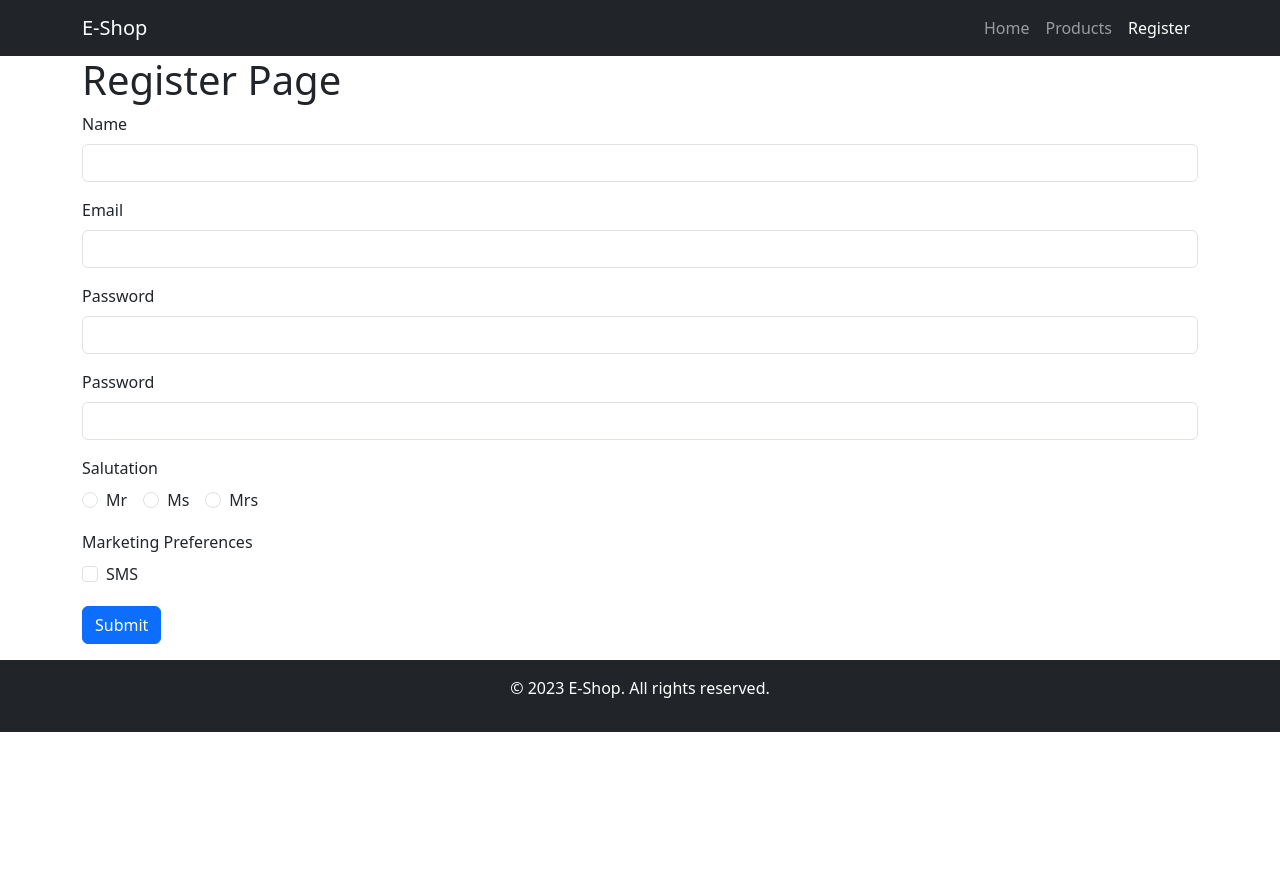
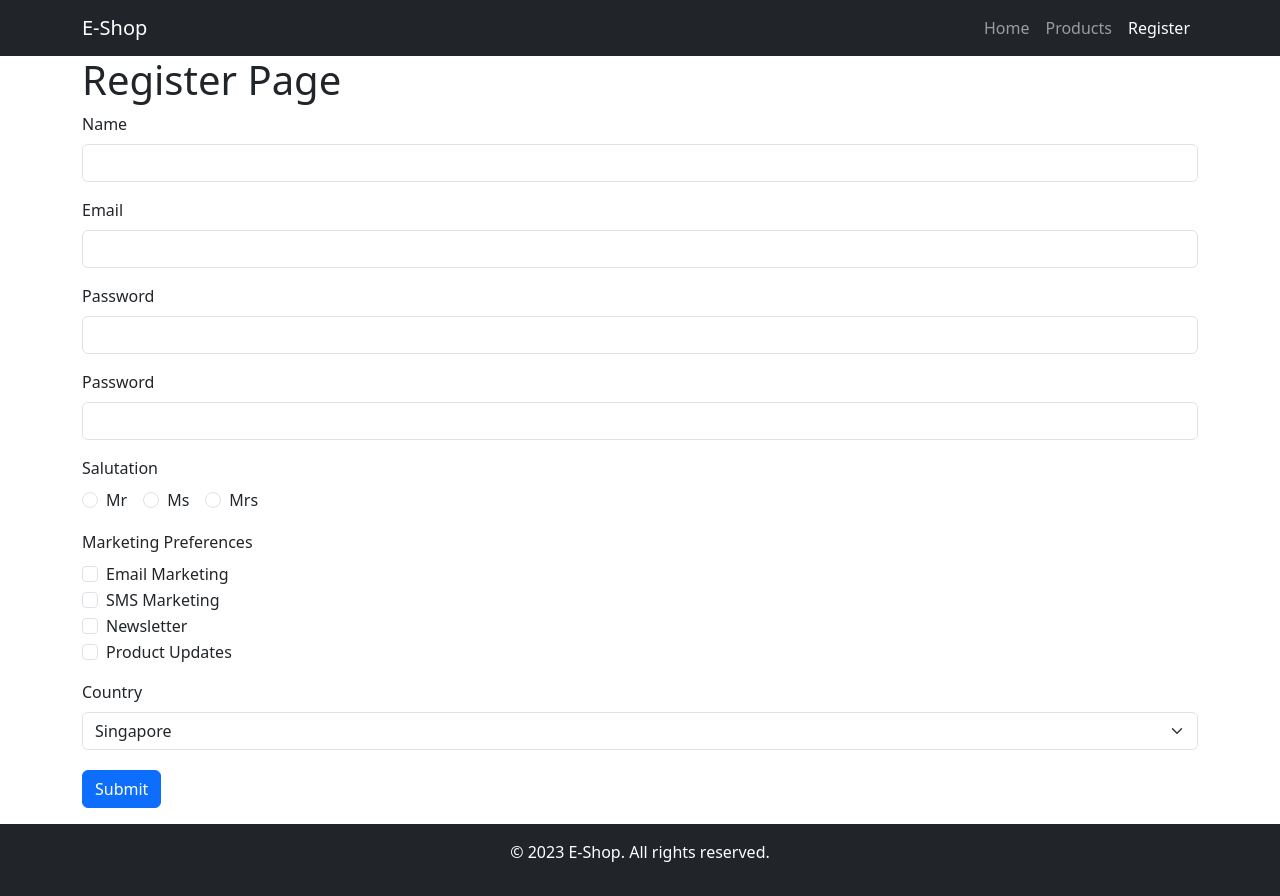
Before and after one commit to trentglobal-sg/8103-ecommerce-frontend, a React (Vite) app: page /register in a window 1280 px wide. Before the commit the page ends 800 px from the top, so only its background shows below. Built offline with nearby package versions, Linux system fonts and the light colour scheme.

Commit message:
finish registration form

```diff
--- a/src/RegisterPage.jsx
+++ b/src/RegisterPage.jsx
@@ -1,21 +1,35 @@
 import { Formik, Field, Form } from 'formik'
-import { useEffect } from 'react';
+import { useEffect, useState } from 'react';
 import axios from 'axios';
 
 export default function RegisterPage() {
+
+    const [marketingPreferences, setMarketingPreferences] = useState([]);
 
     // set the starting values for all the form elements
     const initialValues = {
         name: "",
         email: "",
         password: "",
-        confirmPassword: ""
+        confirmPassword: "",
+        salutation: "",
+        marketingPreferences: [],
+        country: "sg"
+
     }
 
     // function is called when the submit button is pressed
     const handleSubmit = (values, formikHelpers) => {
         console.log("values =", values);
     }
+
+    useEffect(() => {
+        const fetchMarketingPreferences = async () => {
+            const response = await axios.get('/marketingPreferences.json');
+            setMarketingPreferences(response.data);
+        }
+        fetchMarketingPreferences();
+    }, [])
 
     return (<div className="container">
         <h1>Register Page</h1>
@@ -88,20 +102,42 @@ export default function RegisterPage() {
 
                             <div className="mb-3">
                                 <label className="form-label">Marketing Preferences</label>
-                                <div className="form-check">
+
+                                {
+                                    marketingPreferences.map(p => (
+                                        <div key={p.id} className="form-check">
                                             <Field
                                                 type="checkbox"
                                                 name="marketingPreferences"
-                                        value="sms"
+                                                value={String(p.id)}
                                                 className="form-check-input"
-                                        id="sms"
+                                                id={"marketingPreferences-" + p.id}
                                             />
                                             <label
                                                 className="form-check-label"
-                                        htmlFor="sms"
-                                    >SMS</label>
+                                                htmlFor={"marketingPreferences-" + p.id}
+                                            >{p.name}</label>
+                                        </div>
+                                    )
+                                    )
+
+                                }
                             </div>
 
+                            <div className="mb-3">
+                                <label htmlFor="country" className="form-label">Country</label>
+                                <Field
+                                    as="select"
+                                    className="form-select"
+                                    id="country"
+                                    name="country"
+                                >
+                                    <option value="">Select Country</option>
+                                    <option value="sg">Singapore</option>
+                                    <option value="my">Malaysia</option>
+                                    <option value="in">Indonesia</option>
+                                    <option value="th">Thailand</option>
+                                </Field>
                             </div>
 
                             <input className="btn btn-primary mt-1 mb-3" type="submit" />
```
Lines whose indentation alone changed are shown as unchanged.
